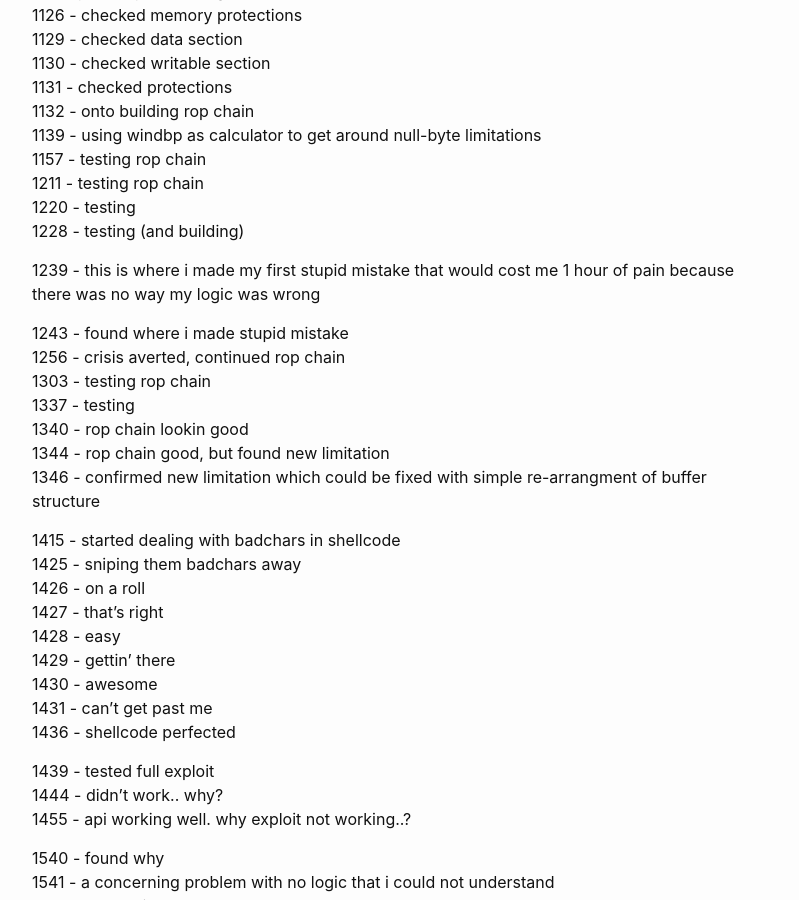
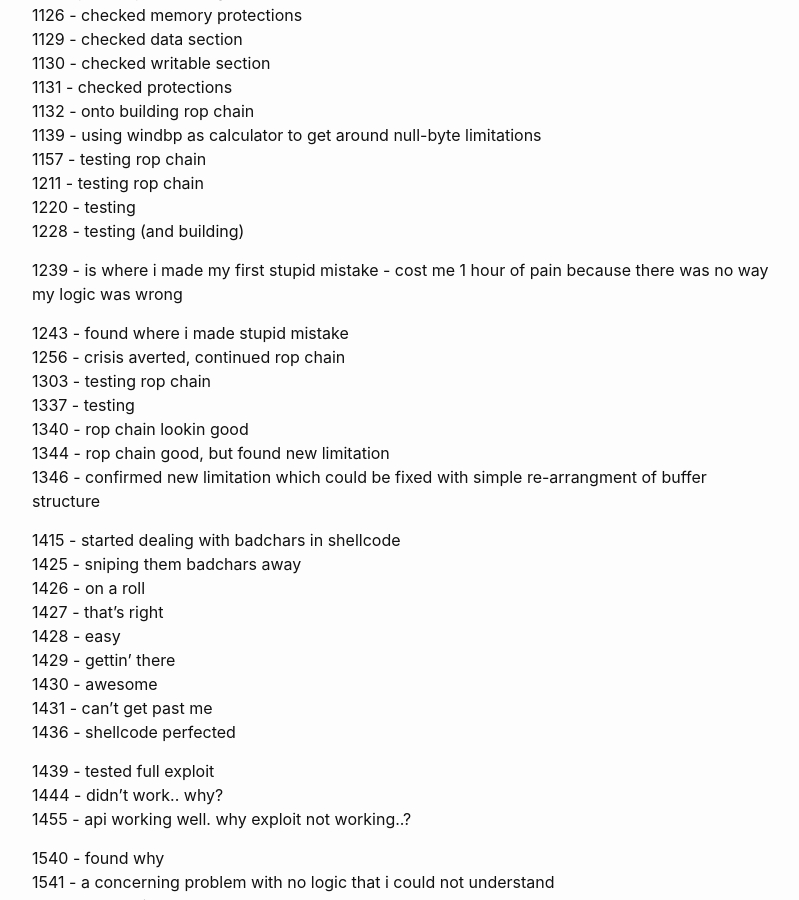
Before and after one commit to ongyuann/ongyuann.github.io, a Jekyll site: the page built from _posts/2023-01-10-post-mortem-3.md, in a window 1280 px wide and 900 px high, scrolled down 1263 px. Shown: the whole window, without its empty margins (238-1037 px from the left). Built offline with Jekyll 4.4.1, drawn with Linux system fonts in a browser that asks for light colours.

Commit message:
Update 2023-01-10-post-mortem-3.md

```diff
--- a/_posts/2023-01-10-post-mortem-3.md
+++ b/_posts/2023-01-10-post-mortem-3.md
@@ -47,7 +47,7 @@ tags: pt
 1220 - testing
 1228 - testing (and building)
 
-1239 - this is where i made my first stupid mistake that would cost me 1 hour of pain because there was no way my logic was wrong
+1239 - is where i made my first stupid mistake - cost me 1 hour of pain because there was no way my logic was wrong
 
 1243 - found where i made stupid mistake
 1256 - crisis averted, continued rop chain
```
